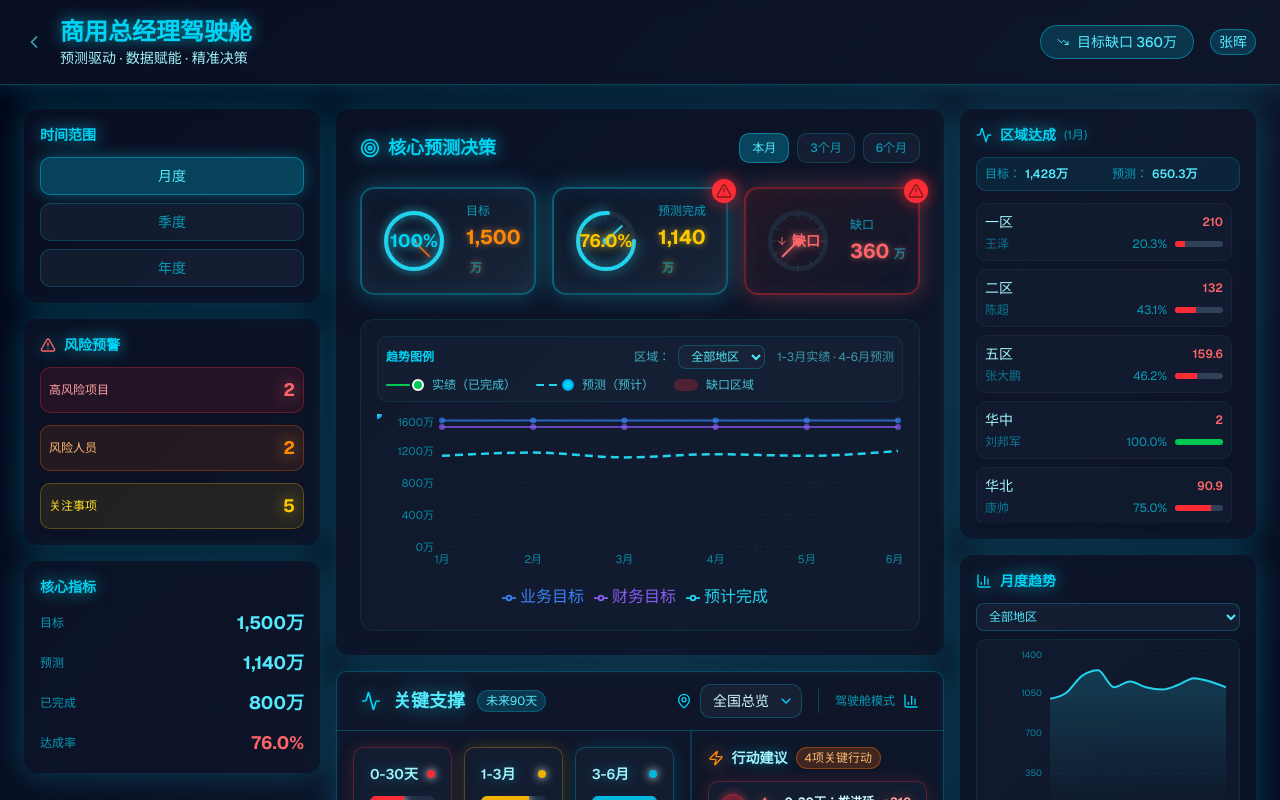
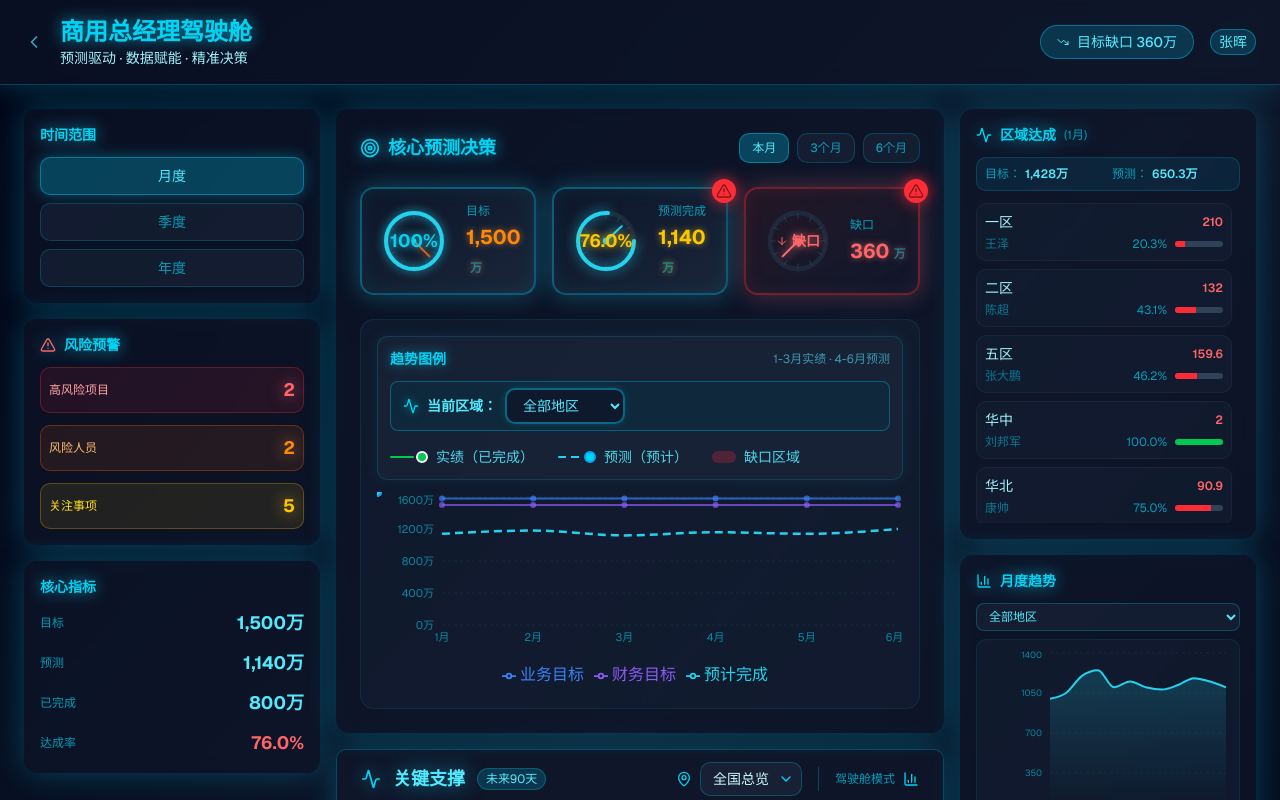
Before and after one commit to navylee1990/coze_jsc, a Next.js app: page /gm in a window 1280 px wide. Shown: the top 800 px of the page. Built offline with nearby package versions, Linux system fonts and the light colour scheme.

Commit message:
fix: 优化核心预测决策趋势图的区域筛选样式，提升可见性

```diff
--- a/src/app/gm/page.tsx
+++ b/src/app/gm/page.tsx
@@ -856,17 +856,22 @@ export default function GMDashboard() {
               <div className="bg-slate-800/30 rounded-xl p-4 border border-cyan-400/10">
                 {/* 缺口统计 */}
                 {/* 图例说明 - 更明显、更详细 */}
-                <div className="mb-3 px-2 py-2 rounded-lg bg-slate-800/40 border border-cyan-500/10">
-                  <div className="flex items-center justify-between mb-2">
-                    <span className="text-xs font-semibold text-cyan-400">趋势图例</span>
-                    <div className="flex items-center gap-3">
-                      {/* 区域筛选 */}
-                      <div className="flex items-center gap-2">
-                        <span className="text-xs text-cyan-300/70 whitespace-nowrap">区域：</span>
+                <div className="mb-3 px-3 py-3 rounded-lg bg-slate-800/60 border border-cyan-500/20 shadow-[0_0_15px_rgba(6,182,212,0.1)]">
+                  <div className="flex flex-col gap-3">
+                    {/* 标题行 */}
+                    <div className="flex items-center justify-between">
+                      <span className="text-sm font-bold text-cyan-400 drop-shadow-[0_0_6px_rgba(6,182,212,0.6)]">趋势图例</span>
+                      <span className="text-xs text-cyan-300/60">1-{currentMonth}月实绩 · {currentMonth + 1}-6月预测</span>
+                    </div>
+
+                    {/* 区域筛选 - 独立一行，更突出 */}
+                    <div className="flex items-center gap-2 py-1.5 px-3 rounded-md bg-cyan-950/40 border border-cyan-500/40">
+                      <Activity className="w-4 h-4 text-cyan-400 drop-shadow-[0_0_4px_rgba(6,182,212,0.8)]" />
+                      <span className="text-sm font-semibold text-cyan-300 whitespace-nowrap">当前区域：</span>
                       <select
                         value={trendRegion}
                         onChange={(e) => setTrendRegion(e.target.value)}
-                          className="px-2 py-0.5 text-xs border border-cyan-500/30 rounded-md bg-slate-800/50 text-cyan-300 focus:outline-none focus:ring-1 focus:ring-cyan-500/50"
+                        className="flex-1 max-w-[120px] px-3 py-1.5 text-sm border-2 border-cyan-500/50 rounded-lg bg-slate-900/80 text-cyan-300 font-medium focus:outline-none focus:ring-2 focus:ring-cyan-500/60 focus:border-cyan-400 transition-all shadow-[0_0_8px_rgba(6,182,212,0.2)]"
                       >
                         <option value="all">全部地区</option>
                         <option value="一区">一区</option>
@@ -878,17 +883,16 @@ export default function GMDashboard() {
                         <option value="华南">华南</option>
                       </select>
                     </div>
-                      <span className="text-xs text-cyan-300/60">1-{currentMonth}月实绩 · {currentMonth + 1}-6月预测</span>
-                    </div>
-                  </div>
-                  <div className="flex items-center gap-5 flex-wrap">
+
+                    {/* 图例元素 */}
+                    <div className="flex items-center gap-6 flex-wrap pt-1">
                       {/* 实绩图例 */}
                       <div className="flex items-center gap-2">
                         <div className="flex items-center gap-0.5">
                           <div className="w-6 h-0.5 bg-green-500 rounded-full"></div>
                           <div className="w-3 h-3 rounded-full bg-green-500 border-2 border-white"></div>
                         </div>
-                      <span className="text-xs text-cyan-300/80">实绩（已完成）</span>
+                        <span className="text-sm text-cyan-300/90 font-medium">实绩（已完成）</span>
                       </div>
                       {/* 预测图例 */}
                       <div className="flex items-center gap-2">
@@ -896,14 +900,15 @@ export default function GMDashboard() {
                           <div className="w-6 h-0.5 bg-cyan-400 rounded-full" style={{ background: 'repeating-linear-gradient(90deg, #22d3ee 0, #22d3ee 8px, transparent 8px, transparent 13px)' }}></div>
                           <div className="w-3 h-3 rounded-full bg-cyan-400 border-2 border-sky-500"></div>
                         </div>
-                      <span className="text-xs text-cyan-300/80">预测（预计）</span>
+                        <span className="text-sm text-cyan-300/90 font-medium">预测（预计）</span>
                       </div>
                       {/* 缺口区域图例 */}
                       <div className="flex items-center gap-2">
                         <div className="flex items-center gap-0.5">
                           <div className="w-6 h-3 bg-red-500/25 rounded-sm"></div>
                         </div>
-                      <span className="text-xs text-cyan-300/80">缺口区域</span>
+                        <span className="text-sm text-cyan-300/90 font-medium">缺口区域</span>
+                      </div>
                     </div>
                   </div>
                 </div>
@@ -965,7 +970,7 @@ export default function GMDashboard() {
                         strokeWidth={1.5}
                         strokeDasharray="6 4"
                         opacity={0.5}
-                        label={{ value: '当前', position: 'topLeft', fill: '#22d3ee', fontSize: 10, fontWeight: 'bold' }}
+                        label={{ value: '当前', position: 'top', fill: '#22d3ee', fontSize: 10, fontWeight: 'bold' }}
                       />
 
                       {/* 缺口区域 - 使用businessTarget填充，表示目标线 */}
```
Lines whose indentation alone changed are shown as unchanged.
